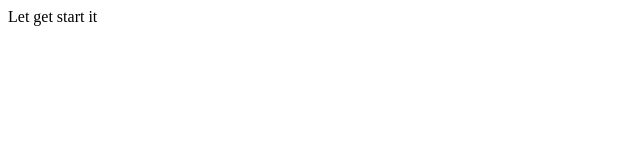
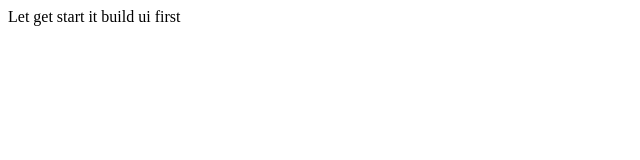
Before and after one commit to boybin/n4, a website: page index.html in a window 1280 px wide. Shown: the whole page, without its empty margins (0-640 px from the left). Drawn offline with Linux system fonts and the light colour scheme.

```diff
--- a/index.html
+++ b/index.html
@@ -8,7 +8,7 @@
 
   <body>
     <div>
-      Let get start it
+      Let get start it build ui first
     </div>
   </body>
 </html>
```
